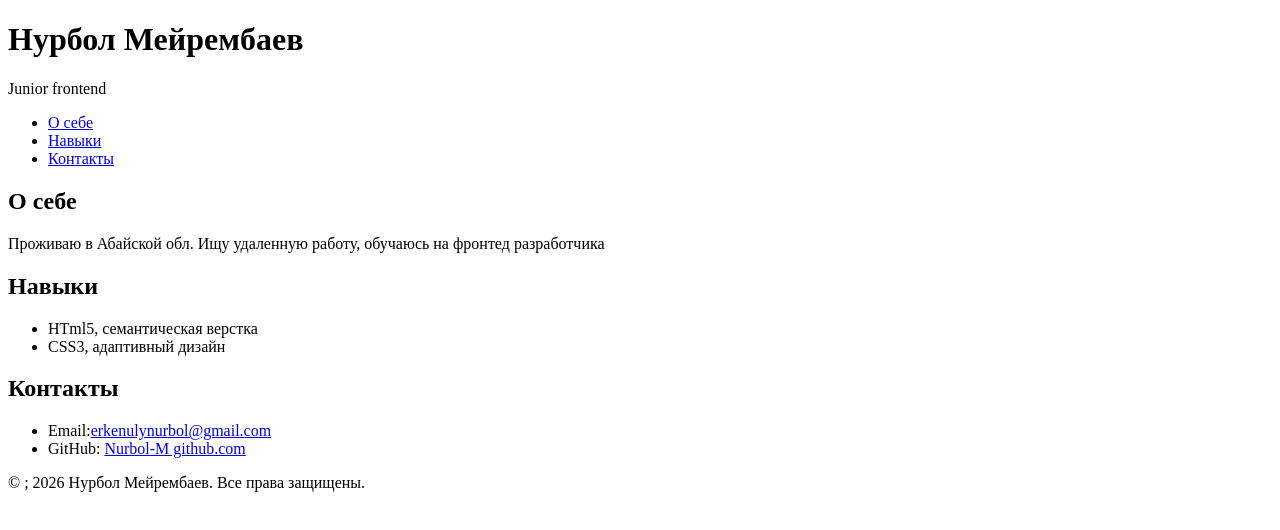
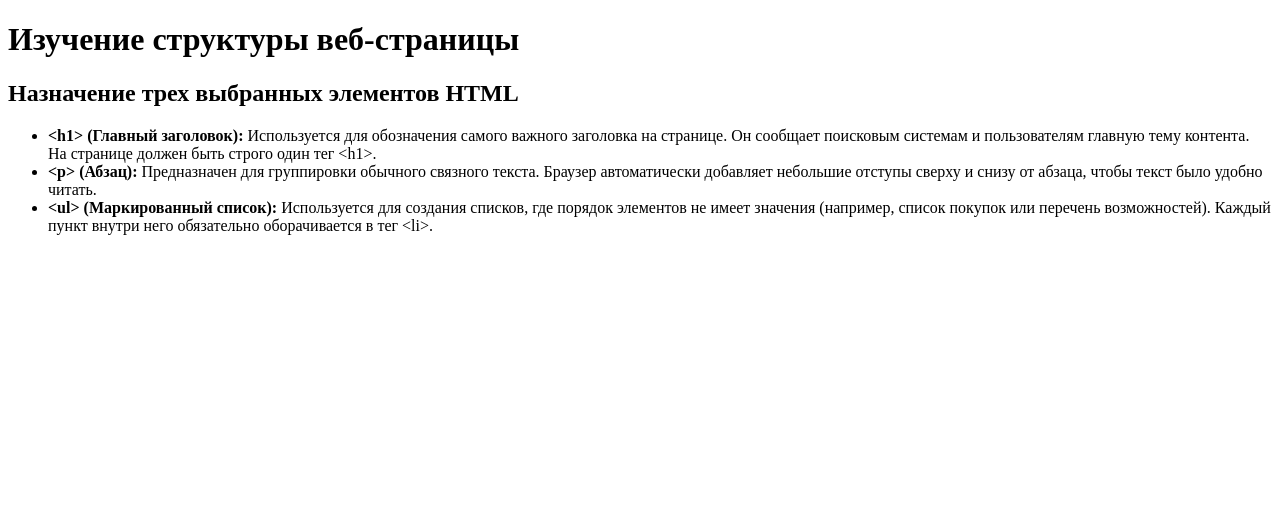
Before and after one commit to Nurbol-M/www, a plain HTML site: page NNN.html in a window 1280 px wide. Drawn offline with Linux system fonts and the light colour scheme.

Commit message:
ЗАдание 2

```diff
--- a/NNN.html
+++ b/NNN.html
@@ -4,11 +4,11 @@
     <meta charset="UTF-8">
     <meta name="viewport" content="width=device-width, initial-scale=1.0">
     <meta name="author" content="Нурбол Еркінұлы">
-    <title>Document ДЗ 3- Нурбол Мейрембаев</title>
+    <title>Изучение структуры HTML</title>
 </head>
 <body>
-    <!-- Продолжаем ДЗ -3 -->
-     <header>
+
+     <!--<header>
         <h1>Нурбол Мейрембаев</h1>
         <p>Junior frontend</p>
 
@@ -19,8 +19,8 @@
             <li><a href="#contacts">Контакты</a></li>
             </ul>
         </nav>
-     </header>
-   <!--<h1>Изучение структуры веб-страницы</h1>
+     </header> -->
+   <h1>Изучение структуры веб-страницы</h1>
 
     <h2>Назначение трех выбранных элементов HTML </h2>
 
@@ -37,8 +37,9 @@
             <strong>&lt;ul&gt; (Маркированный список):</strong>
             Используется для создания списков, где порядок элементов не имеет значения (например, список покупок или перечень возможностей). Каждый пункт внутри него обязательно оборачивается в тег &lt;li&gt;.
         </li>
-    </ul> -->
-   <main>
+    </ul>
+   <!-- это от ДЗ-3
+    <main>
     <section id="about">
         <h2>О себе</h2>
         <p>Проживаю в Абайской обл. Ищу удаленную работу, обучаюсь на фронтед разработчика</p>
@@ -64,7 +65,7 @@
                  ; 2026 Нурбол Мейрембаев. Все права защищены.
 
              </p>
-        </footer>
+        </footer> -->
 
 
 </body>
```
